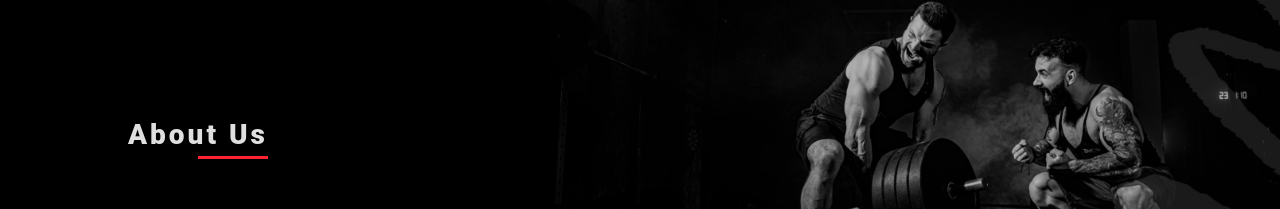
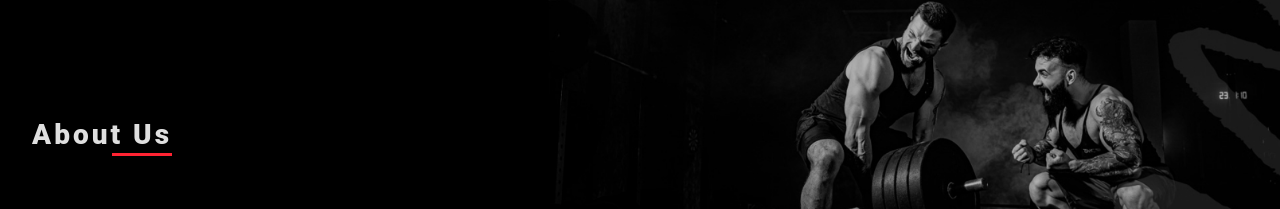
Before and after one commit to F-Naddaf/GYMIX, a Nuxt app in the folder client/: page /about in a window 1280 px wide. Shown: the part 122-331 px from the top of the page. Built offline with nearby package versions, Linux system fonts and the light colour scheme.

Commit message:
Fixing the title underline at PagesHero compo

```diff
--- a/client/components/PagesHero.vue
+++ b/client/components/PagesHero.vue
@@ -25,10 +25,14 @@ const props = defineProps({
   position: relative;
 }
 .title-contianer {
+  display: flex;
+  flex-direction: column;
+  align-items: flex-end;
+  width: 300px;
   position: absolute;
   top: 50%;
   left: -10%;
-  animation: swipe 0.8s ease-in-out forwards;
+  animation: swipe-e897584b 0.8s ease-in-out forwards;
 }
 @keyframes swipe {
   0% {
@@ -46,9 +50,13 @@ const props = defineProps({
   padding-bottom: 5px;
 }
 .title-underline {
+  position: absolute;
+  bottom: 0;
+  right: 0;
   width: 0px;
   height: 3px;
   background: var(--primary-color);
+  transform: translateX(-140px);
   animation: showLine 1s ease-in-out forwards 0.8s;
 }
 @keyframes showLine {
@@ -60,8 +68,8 @@ const props = defineProps({
     transform: translateX(0px);
   }
   100% {
-    width: 70px;
-    transform: translateX(70px);
+    width: 60px;
+    transform: translateX(0px);
   }
 }
 
```
